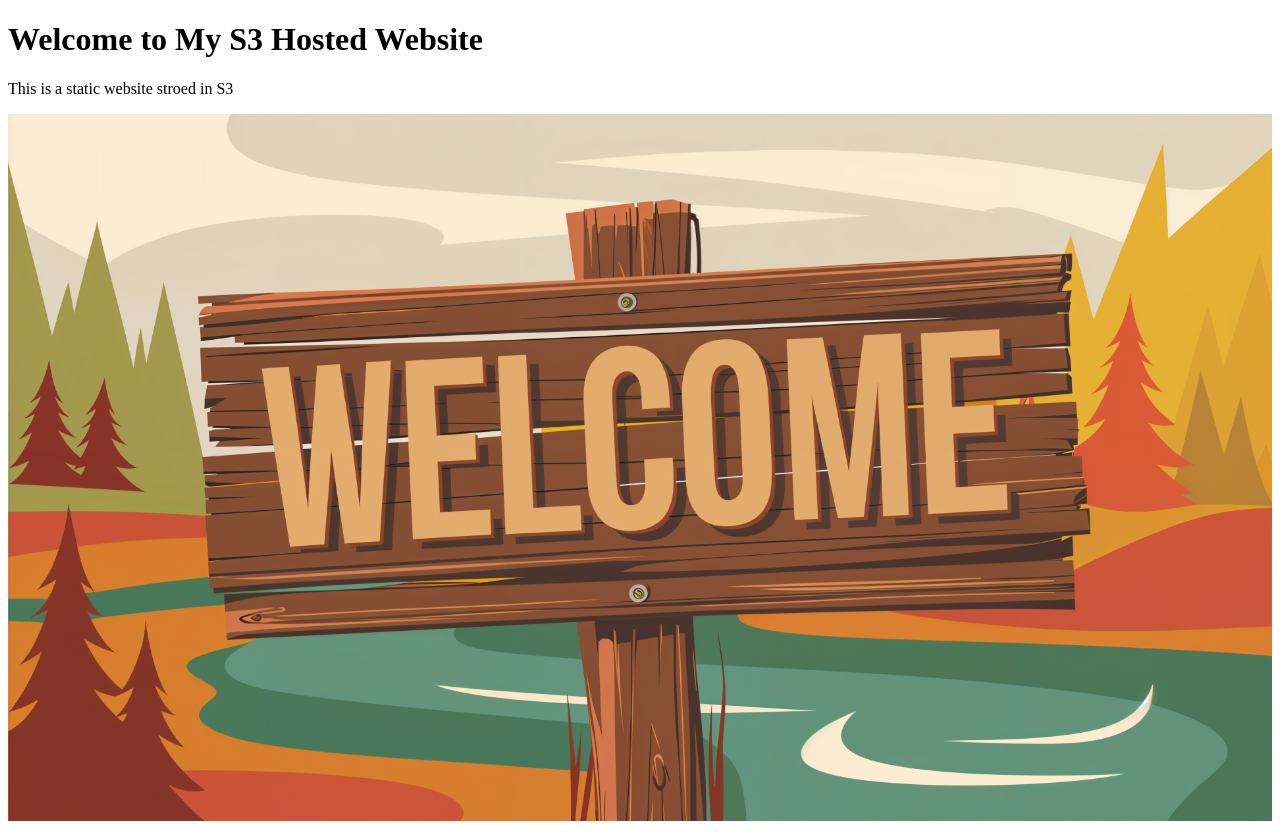
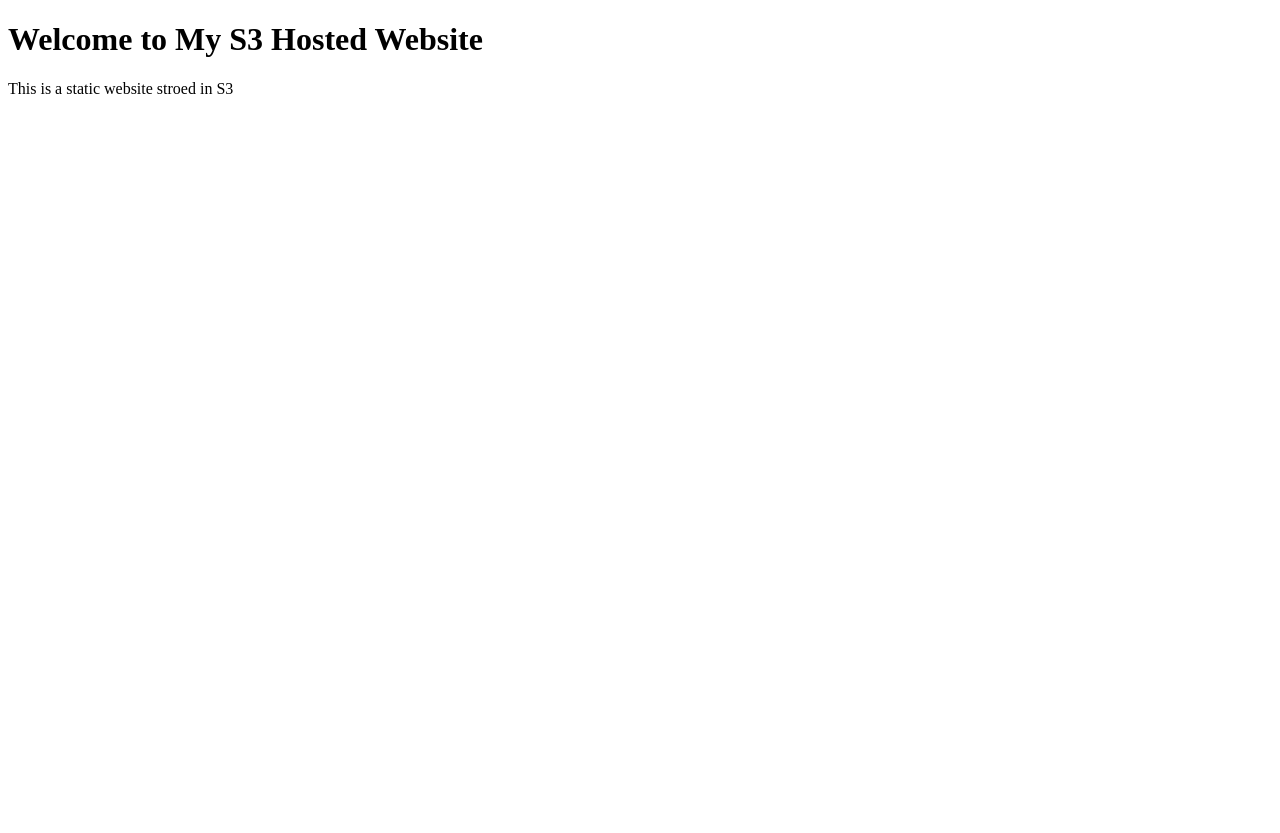
Before and after one commit to A-MOHAMED14/CEA_CloudFormation, a plain HTML site: page index.html in a window 1280 px wide. After the commit the page ends 800 px from the top, so only its background shows below. Drawn offline with Linux system fonts and the light colour scheme.

Commit message:
Remove welcome image from index.html

```diff
--- a/index.html
+++ b/index.html
@@ -8,7 +8,5 @@
   <body>
     <h1>Welcome to My S3 Hosted Website</h1>
     <p>This is a static website stroed in S3</p>
-
-    <img src="./images/welcome.png" alt="Welcome Image" width="100%" />
   </body>
 </html>
```
